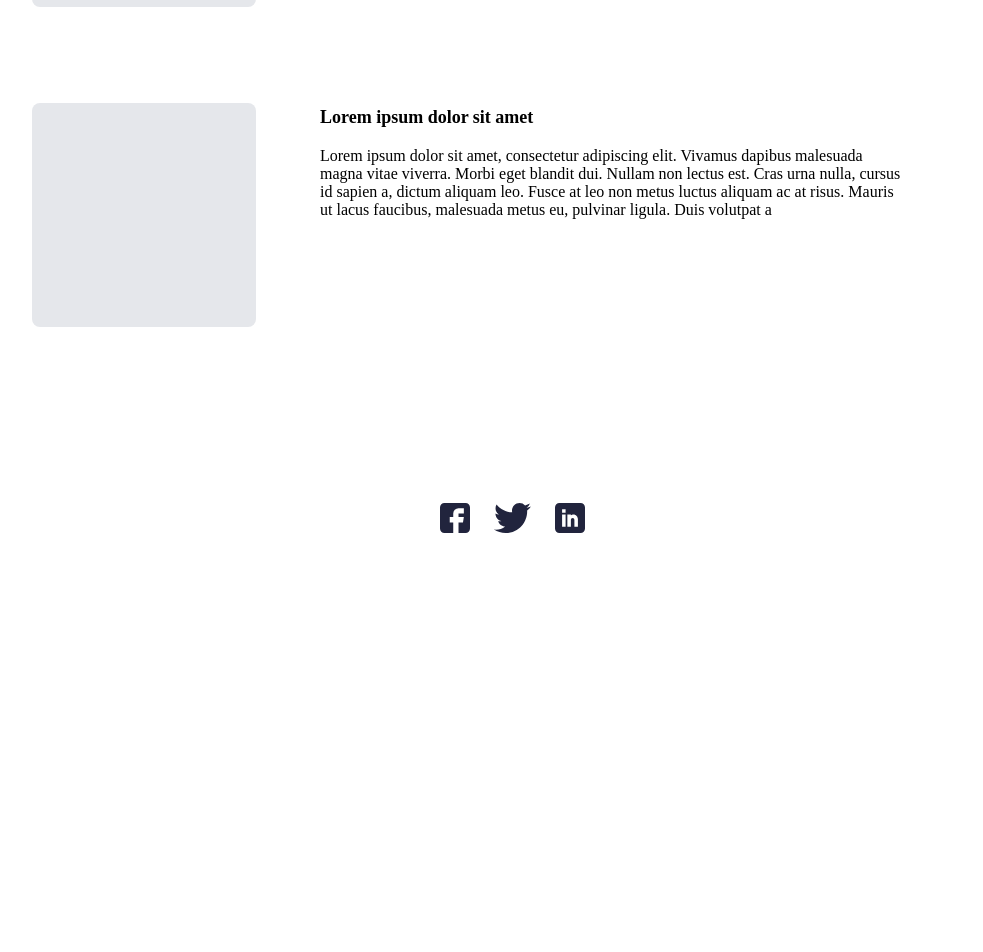
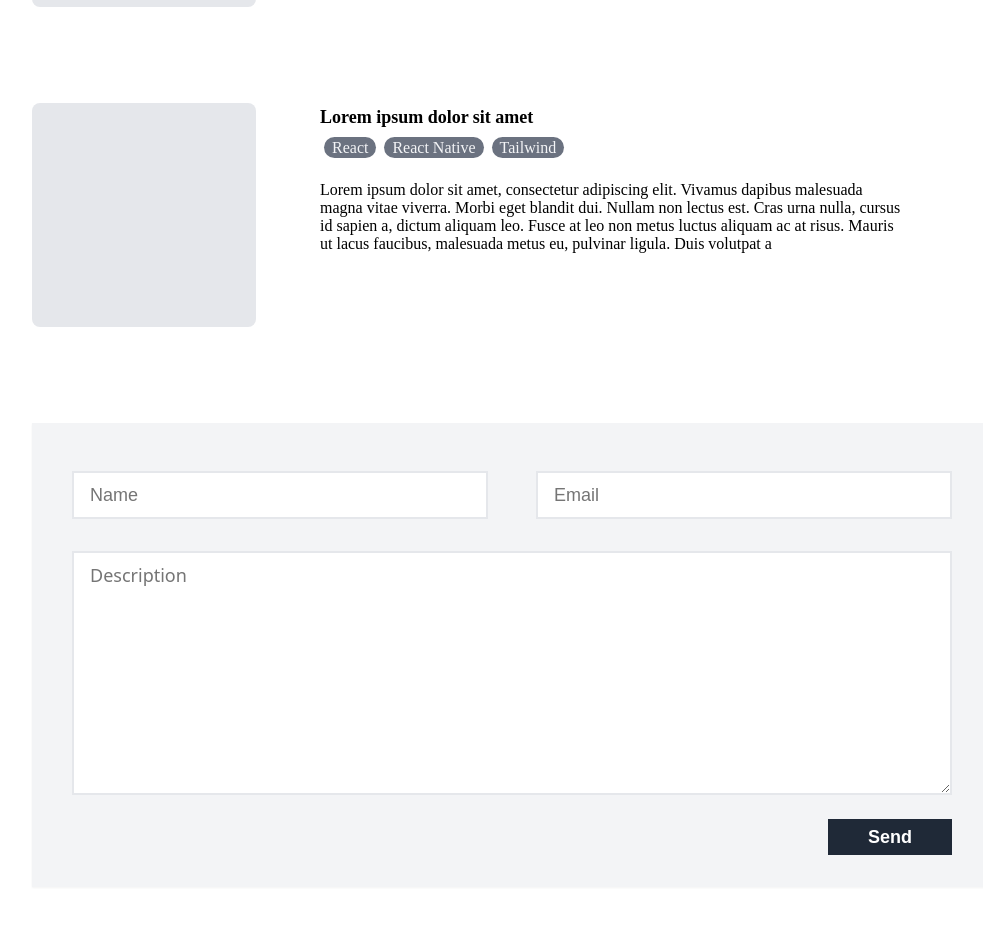
Before and after one commit to graystacktech/graystack, a React (Create React App) app: page / in a window 1280 px wide. Shown: the part 937-1889 px from the top of the page, without its empty margins (128-1111 px from the left). Before the commit the page ends 1554 px from the top, so only its background shows below. Built offline with nearby package versions, Linux system fonts and the light colour scheme.

Commit message:
Add contact section

```diff
--- a/src/App.js
+++ b/src/App.js
@@ -4,6 +4,17 @@ import FacebookIcon from "./assets/FacebookIcon";
 import LinkedInIcon from "./assets/LinkedInIcon";
 import MenuIcon from "./assets/MenuIcon";
 import TwitterIcon from "./assets/TwitterIcon";
+
+const Pill = ({ label }) => {
+  return (
+    <span
+      className="rounded-full bg-gray-500 text-gray-100 px-2"
+      style={{ paddingTop: 2, paddingBottom: 2 }}
+    >
+      {label}
+    </span>
+  );
+};
 
 const Header = () => {
   const [menuOpened, setMenuOpened] = useState(false);
@@ -103,7 +114,18 @@ const FeaturedWork = () => {
       <div className="w-56 h-56 bg-gray-200 rounded-lg flex-shrink-0" />
       <div className="pt-16 sm:pt-0 sm:px-16">
         <div className="text-lg font-semibold">Lorem ipsum dolor sit amet</div>
-        <div className="pt-4 pr-6">
+        <div className="mt-2 flex">
+          <div className="mx-1">
+            <Pill label="React" />
+          </div>
+          <div className="mx-1">
+            <Pill label="React Native" />
+          </div>
+          <div className="mx-1">
+            <Pill label="Tailwind" />
+          </div>
+        </div>
+        <div className="pt-6 pr-6">
           Lorem ipsum dolor sit amet, consectetur adipiscing elit. Vivamus
           dapibus malesuada magna vitae viverra. Morbi eget blandit dui. Nullam
           non lectus est. Cras urna nulla, cursus id sapien a, dictum aliquam
@@ -133,7 +155,7 @@ const Banner = () => {
         sunt nostrud amet.
       </div>
       <div className="py-7 flex justify-center sm:justify-start">
-        <button className="bg-white text-black text-semibold py-1 px-4 text-lg focus:outline-none border-none">
+        <button className="bg-white text-black font-semibold py-1 px-4 text-lg focus:outline-none border-none">
           Contact Us
         </button>
       </div>
@@ -160,6 +182,32 @@ const App = () => {
           <FeaturedWork />
         </div>
       </div>
+      <div className="px-10 sm:px-12 md:px-16 lg:px-40 flex justify-center">
+        <div className="inline-block bg-gray-100 p-4 shadow-sm w-full">
+          <div className="flex flex-col sm:flex-row justify-center my-6">
+            <input
+              className="sm:w-full focus:outline-none focus:border-gray-400 border-2 border-gray-200 border-solid px-4 py-2 mx-6 my-2 text-lg"
+              placeholder="Name"
+            />
+            <input
+              className="sm:w-full focus:outline-none focus:border-gray-400 border-2 border-gray-200 border-solid px-4 py-2 mx-6 my-2 text-lg"
+              placeholder="Email"
+            />
+          </div>
+          <div className="flex justify-center my-6">
+            <textarea
+              className="w-full font-sans focus:outline-none focus:border-gray-400 border-2 border-gray-200 border-solid px-4 py-2 mx-6 text-lg"
+              placeholder="Description"
+              rows="8"
+            />
+          </div>
+          <div className="mx-6 my-4 flex justify-end">
+            <button className="bg-gray-800 text-white font-semibold py-1 px-10 text-lg focus:outline-none border-none">
+              Send
+            </button>
+          </div>
+        </div>
+      </div>
       <div>
         <div className="flex justify-center py-20">
           <div className="px-3">
```
